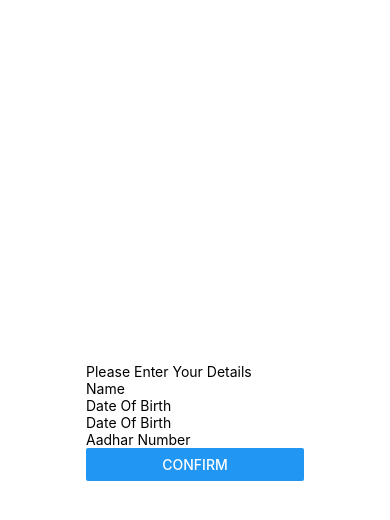
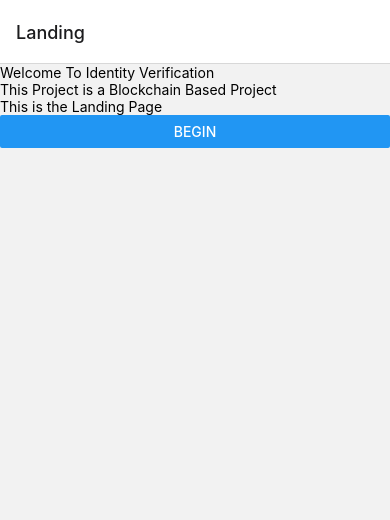
Before and after one commit to Seen3/Blockchain_Identity_Verification, a React Native app: screen /Landing in a window 390 px wide. Shown: the top 520 px of the page. Built offline with nearby package versions, Linux system fonts and the light colour scheme.

Commit message:
Added Navigation

```diff
--- a/App.js
+++ b/App.js
@@ -1,14 +1,24 @@
 import { StatusBar } from 'expo-status-bar';
+import { NavigationContainer } from '@react-navigation/native';
+import { createStackNavigator } from '@react-navigation/stack';
+
+const Stack = createStackNavigator();
+console.log(Stack);
+
 import { Button, StyleSheet, Text, View } from 'react-native';
 import Landing from './views/Landing.js'
 import UA from './views/UA.js'
+import React from 'react';
 import PersonalInfo from './views/PersonalInfo.js';
 export default function App() {
   return (
-    <View style={styles.container}>
-      <PersonalInfo/>
-      <StatusBar style="auto" />
-    </View>
+    <NavigationContainer>
+    <Stack.Navigator styles={styles.container}>
+      <Stack.Screen name="Landing" component={Landing} />
+      <Stack.Screen name="UA" component={UA} />
+      <Stack.Screen name="PI" component={PersonalInfo} />
+    </Stack.Navigator>
+    </NavigationContainer>
   );
 }
 
--- a/package.json
+++ b/package.json
@@ -9,6 +9,8 @@
     "web": "expo start --web"
   },
   "dependencies": {
+    "@react-native-masked-view/masked-view": "0.2.8",
+    "@react-navigation/stack": "^6.3.16",
     "expo": "~48.0.6",
     "expo-status-bar": "~1.4.4",
     "react": "18.2.0",
--- a/views/Landing.js
+++ b/views/Landing.js
@@ -1,15 +1,19 @@
 import { Component } from "react";
 import { Button, Text, View } from 'react-native';
-class Landing extends Component{
-    render(){
-    return(
-        <View>
+
+
+function Landing({ navigation }) {
+    const goToSignIn = () => {
+      navigation.navigate('UA');
+    };
+
+    return (
+      <View>
             <Text>Welcome To Identity Verification</Text>
             <Text>This Project is a Blockchain Based Project </Text>
             <Text>This is the Landing Page</Text>
-            <Button title='Begin'></Button>
-        </View>
-    )
-    }
-}
+            <Button title='Begin' onPress={goToSignIn}></Button>
+      </View>
+    );
+  }
 export default Landing;
--- a/views/PersonalInfo.js
+++ b/views/PersonalInfo.js
@@ -1,6 +1,6 @@
 import React from 'react';
 import { Button, StyleSheet, Text, TextInput, View } from 'react-native';
-const PersonalInfo =()=>{
+const PersonalInfo =({ navigation })=>{
     const [name, onChangeName] = React.useState('');
     const [dob, onChangeDob] = React.useState('');
     const [address, onChangeAddress] = React.useState('');
--- a/views/UA.js
+++ b/views/UA.js
@@ -1,11 +1,14 @@
 import React from 'react';
 import { Button, StyleSheet, Text, TextInput, View } from 'react-native';
-const SignUp =()=>{
+const SignUp =({ navigation })=>{
     const [text, onChangeText] = React.useState('');
     const [text2, onChangeText2] = React.useState('');
+    const goToPI = () => {
+        navigation.navigate('PI');
+      };
     return(
         <View>
-            <Text>Please Details and Create a Password</Text>
+            <Text>Please Enter Details and Create a Password</Text>
             <TextInput
             autoComplete="tel-national"
             inputMode={"numeric"}
@@ -17,7 +20,7 @@ const SignUp =()=>{
             secureTextEntry={true}
             value={text2}
             placeholder={'Password'} />
-            <Button title='Sign Up'></Button>
+            <Button title='Sign Up' onPress={goToPI}></Button>
         </View>
     )
 
```
Also changed, not shown: 1 other file (tests, documents, lock files or other folders).
